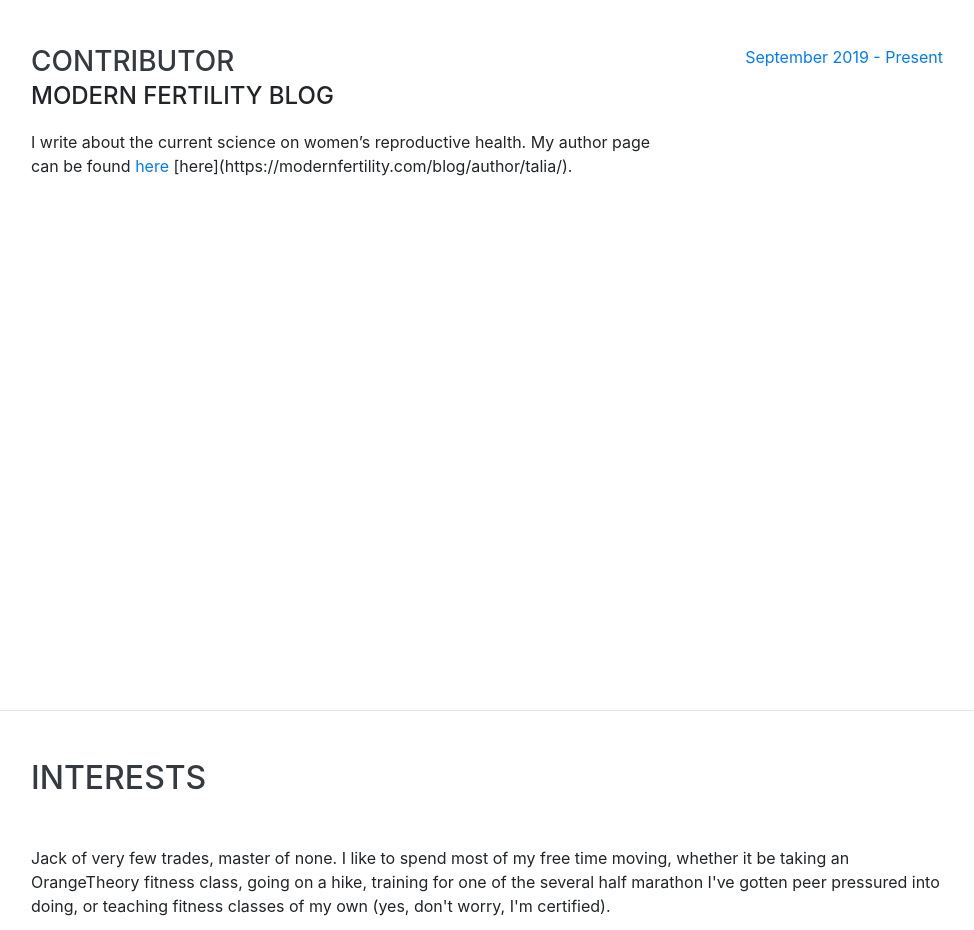
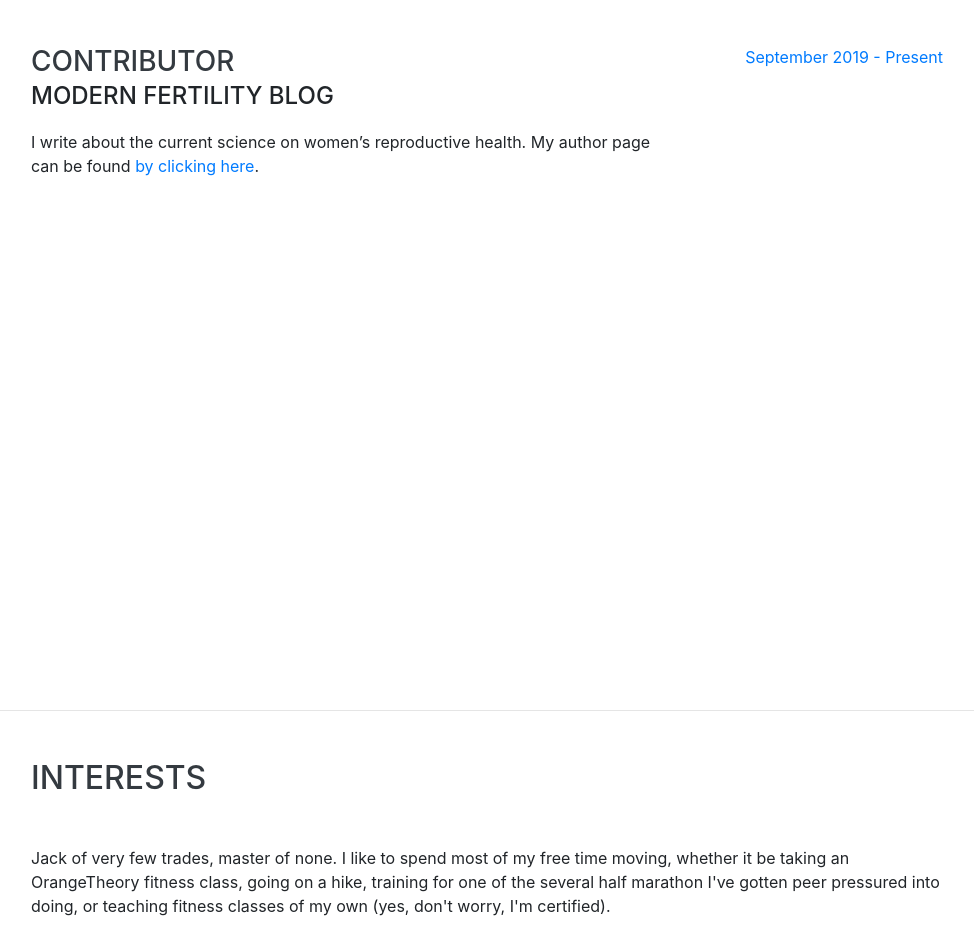
Before and after one commit to taliashirazi/taliashirazi.github.io, a website with bundled scripts: page index.html in a window 1280 px wide. Shown: the part 4209-5139 px from the top of the page, without its empty margins (289-1263 px from the left). Built offline with nearby package versions, Linux system fonts and the light colour scheme; a web font is replaced by a local one.

Commit message:
Update index.html

```diff
--- a/index.html
+++ b/index.html
@@ -276,7 +276,7 @@
           <div class="resume-content">
             <h3 class="mb-0">Contributor</h3>
             <div class="subheading mb-3">Modern Fertility blog</div>
-            <p>I write about the current science on women’s reproductive health. My author page can be found <a href="https://modernfertility.com/blog/author/talia/" target="_blank">here</a>     [here](https://modernfertility.com/blog/author/talia/).</p>
+            <p>I write about the current science on women’s reproductive health. My author page can be found <a href="https://modernfertility.com/blog/author/talia/" target="_blank">by clicking here</a>.</p>
           </div>
           <div class="resume-date text-md-right">
             <span class="text-primary">September 2019 - Present</span>
```
